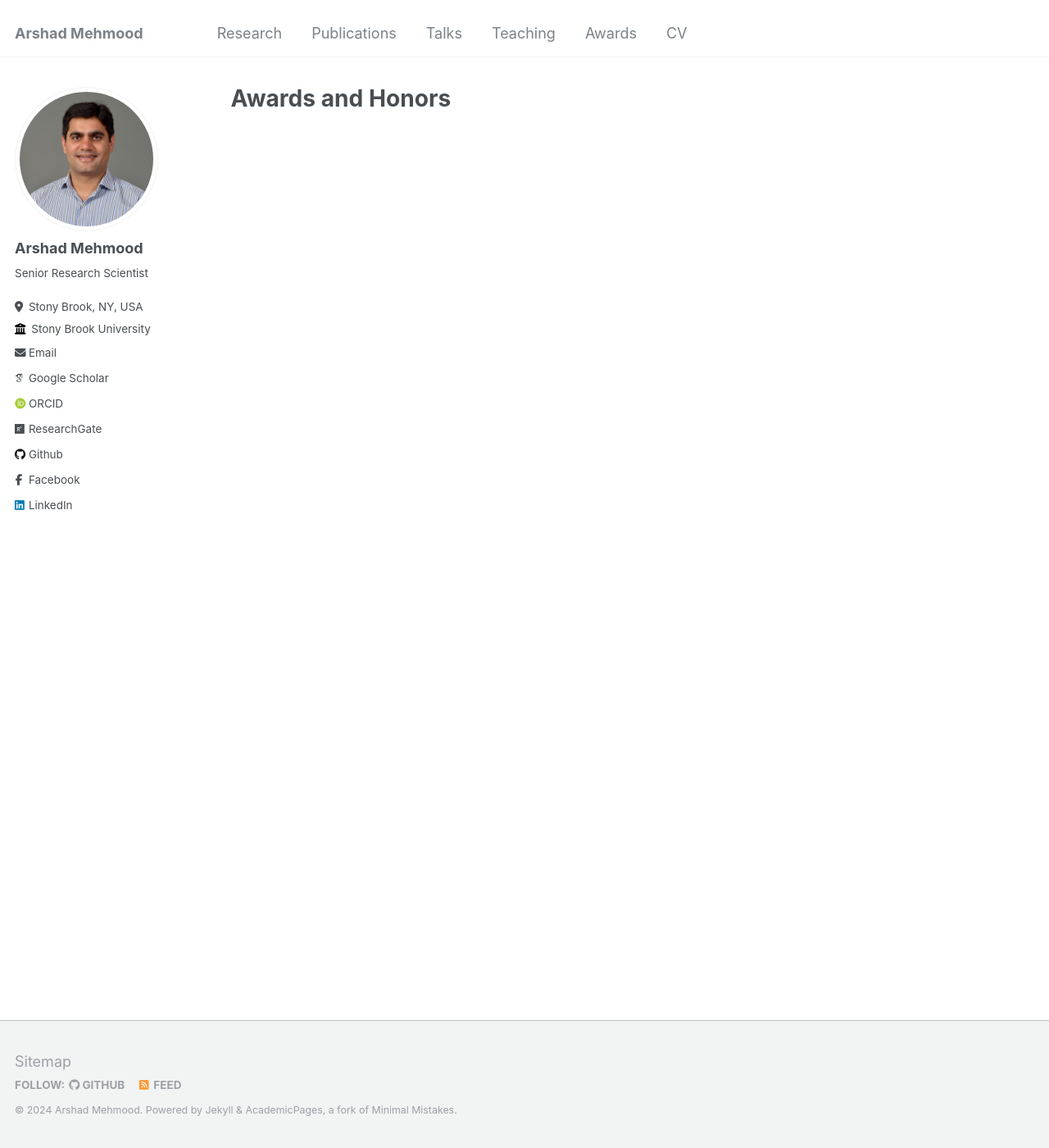
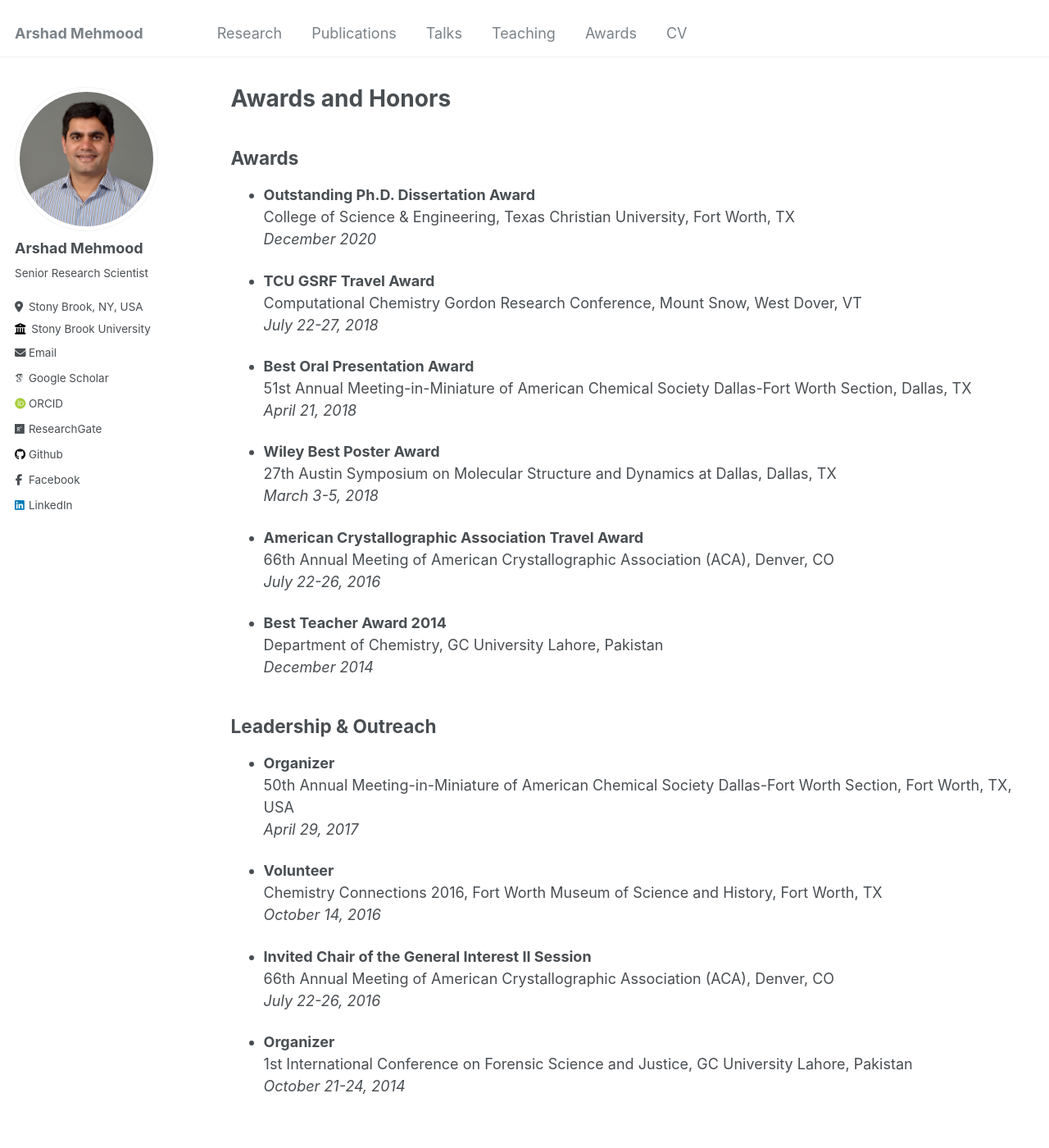
Before and after one commit to arshadmehmood118/arshadmehmood118.github.io, a Jekyll site: the page built from _pages/awards.md, in a window 1280 px wide and 1400 px high. Shown: the whole window at 82% size. Built offline with Jekyll 4.4.1, drawn with Linux system fonts in a browser that asks for light colours; some web fonts are replaced.

Commit message:
Update awards.md

```diff
--- a/_pages/awards.md
+++ b/_pages/awards.md
@@ -4,3 +4,48 @@ title: "Awards and Honors"
 permalink: /awards/
 author_profile: true
 ---
+
+Awards
+-----
+- **Outstanding Ph.D. Dissertation Award**
+  College of Science & Engineering, Texas Christian University, Fort Worth, TX
+  *December 2020*
+
+- **TCU GSRF Travel Award**
+  Computational Chemistry Gordon Research Conference, Mount Snow, West Dover, VT
+  *July 22-27, 2018*
+
+- **Best Oral Presentation Award**
+  51st Annual Meeting-in-Miniature of American Chemical Society Dallas-Fort Worth Section, Dallas, TX
+  *April 21, 2018*
+
+- **Wiley Best Poster Award**
+  27th Austin Symposium on Molecular Structure and Dynamics at Dallas, Dallas, TX
+  *March 3-5, 2018*
+
+- **American Crystallographic Association Travel Award**
+  66th Annual Meeting of American Crystallographic Association (ACA), Denver, CO
+  *July 22-26, 2016*
+
+- **Best Teacher Award 2014**
+  Department of Chemistry, GC University Lahore, Pakistan
+  *December 2014*
+
+
+Leadership & Outreach
+-----
+- **Organizer**
+  50th Annual Meeting-in-Miniature of American Chemical Society Dallas-Fort Worth Section, Fort Worth, TX, USA
+  *April 29, 2017*
+
+- **Volunteer**
+  Chemistry Connections 2016, Fort Worth Museum of Science and History, Fort Worth, TX
+  *October 14, 2016*
+
+- **Invited Chair of the General Interest II Session**
+  66th Annual Meeting of American Crystallographic Association (ACA), Denver, CO
+  *July 22-26, 2016*
+
+- **Organizer**
+  1st International Conference on Forensic Science and Justice, GC University Lahore, Pakistan
+  *October 21-24, 2014*
```
